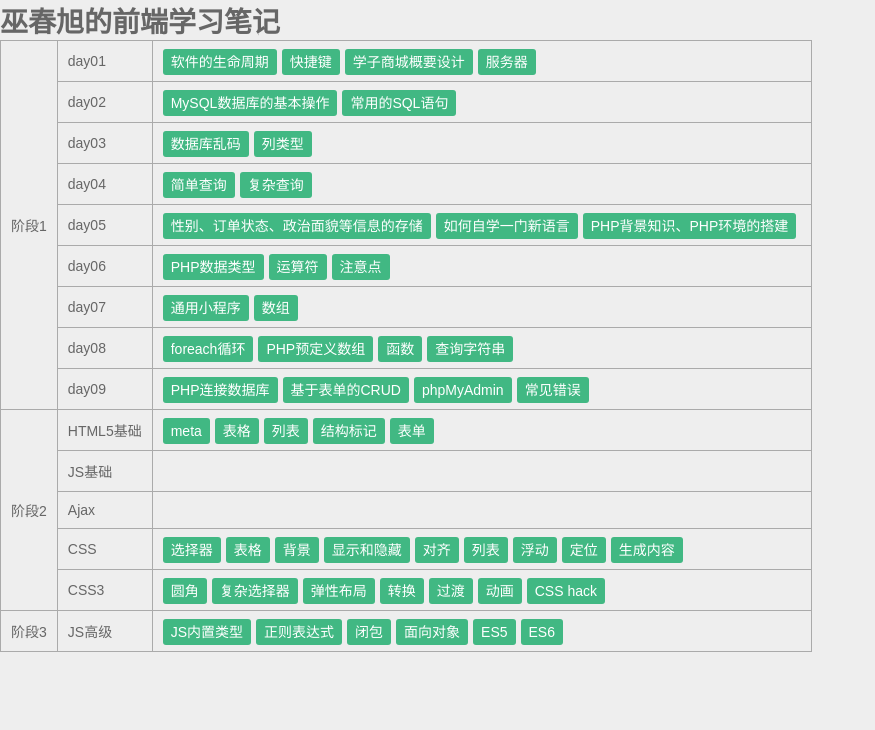
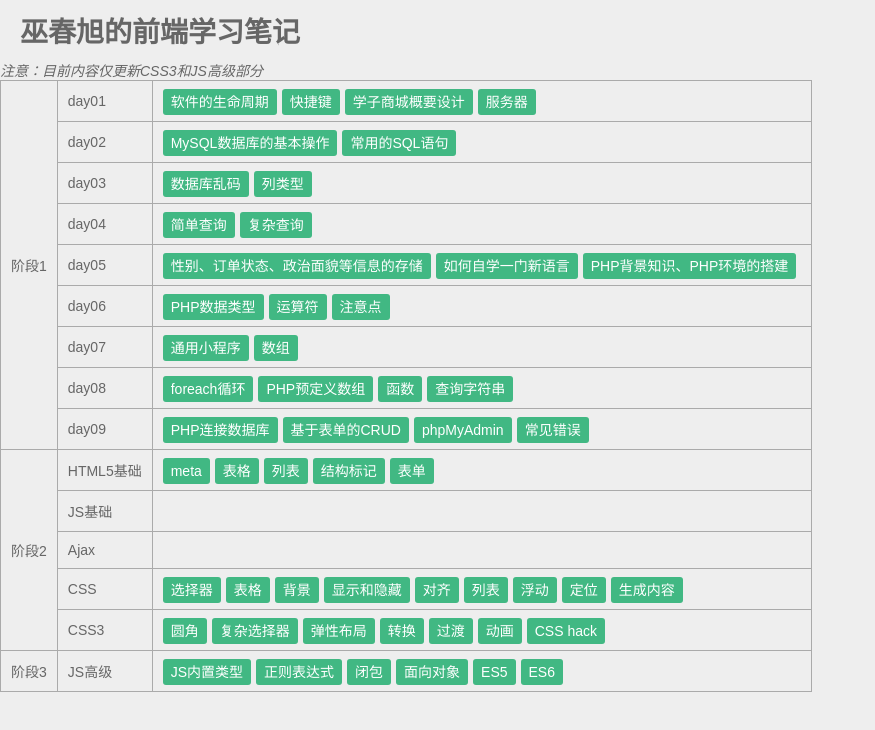
Before and after one commit to wuchunxu/frontEnd_learning, a plain HTML site: page index.html in a window 1280 px wide. Shown: the whole page, without its empty margins (0-875 px from the left). Drawn offline with Linux system fonts and the light colour scheme.

Commit message:
add description

```diff
--- a/index.html
+++ b/index.html
@@ -8,7 +8,7 @@
 </head>
 <body>
 	<h1>巫春旭的前端学习笔记</h1>
-
+	<p><em>注意：目前内容仅更新CSS3和JS高级部分</em></p>
 	 <table class="table-1"></table>
 	<div id="shower"></div>
 	<div id="layer"></div>
--- a/scss/main.scss
+++ b/scss/main.scss
@@ -7,7 +7,9 @@ body {
 ul>li {
 	list-style-position:inside;
 }
-
+h1 {
+	padding: 10px 20px;
+}
 #layer {
 	width: 100%;
 	height: 100%;
```
Also changed, not shown: css/main.css, 1 other file.
